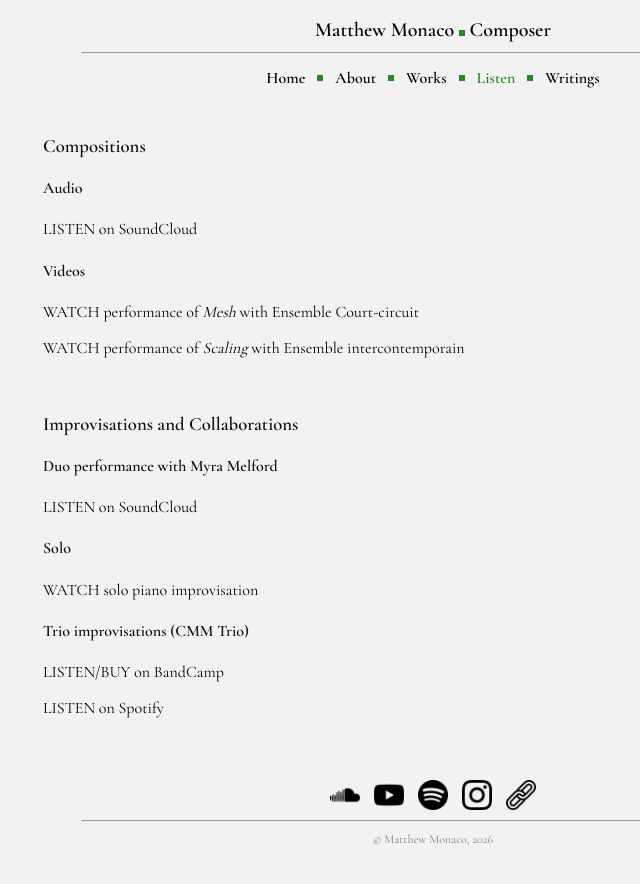
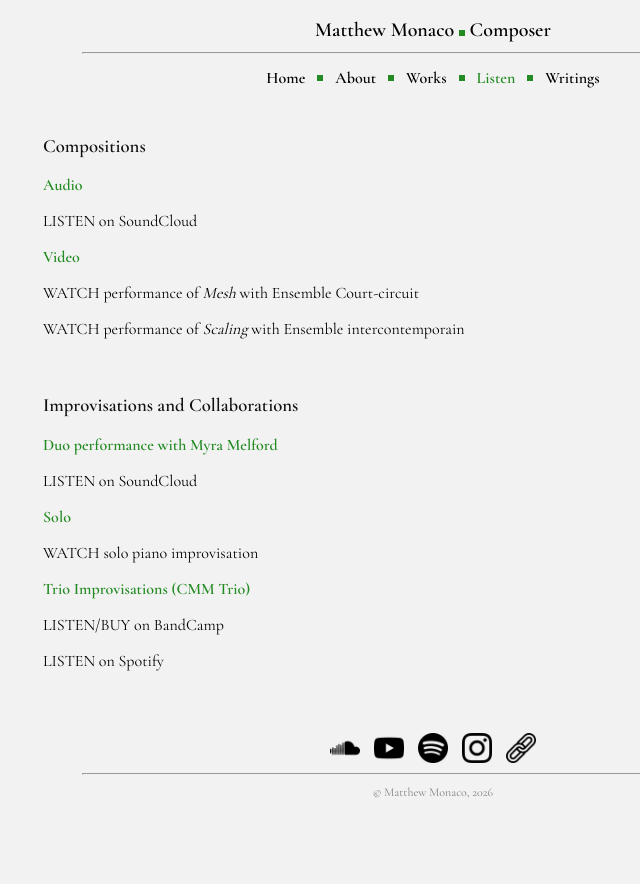
Before and after one commit to matthew-monaco/matthew-monaco.github.io, a Jekyll site: the page built from listen.md, in a window 1280 px wide. Shown: the top 884 px of the page, without its empty margins (207-847 px from the left). Built offline with Jekyll 4.4.1, drawn with Linux system fonts in a browser that asks for light colours.

Commit message:
Update listen.md

```diff
--- a/listen.md
+++ b/listen.md
@@ -7,7 +7,7 @@ permalink: /listen
 
 ### Compositions
 
-#### Audio
+<span class="green-bold">Audio</span>
 
 <p class="listen-item">
 <a href="https://soundcloud.com/matthewtmonaco" target="_blank" rel="noopener">
@@ -15,7 +15,7 @@ permalink: /listen
   </a>
 </p>
 
-#### Videos
+<span class="green-bold">Video</span>
 
 <p class="listen-item">
   <a href="https://www.youtube.com/watch?v=RuL0ushx5a0&list=RDRuL0ushx5a0&start_radio=1&ab_channel=Royaumont" target="_blank" rel="noopener">
@@ -32,7 +32,7 @@ permalink: /listen
 <br>
 ### Improvisations and Collaborations
 
-#### Duo performance with Myra Melford
+<span class="green-bold">Duo performance with Myra Melford</span>
 
 <p class="listen-item">
   <a href="https://soundcloud.com/matthewtmonaco/thrum" target="_blank" rel="noopener">
@@ -40,7 +40,7 @@ permalink: /listen
   </a>
 </p>
 
-#### Solo
+<span class="green-bold">Solo</span>
 
 <p class="listen-item">
   <a href="https://www.youtube.com/watch?v=8I3eImyJudY&ab_channel=MatthewMonaco" target="_blank" rel="noopener">
@@ -48,7 +48,7 @@ permalink: /listen
   </a>
 </p>
 
-#### Trio improvisations (CMM Trio)
+<span class="green-bold">Trio Improvisations (CMM Trio)</span>
 
 <p class="listen-item">
   <a href="https://cmmtrio.bandcamp.com/album/live-in-berkeley" target="_blank" rel="noopener">
```
